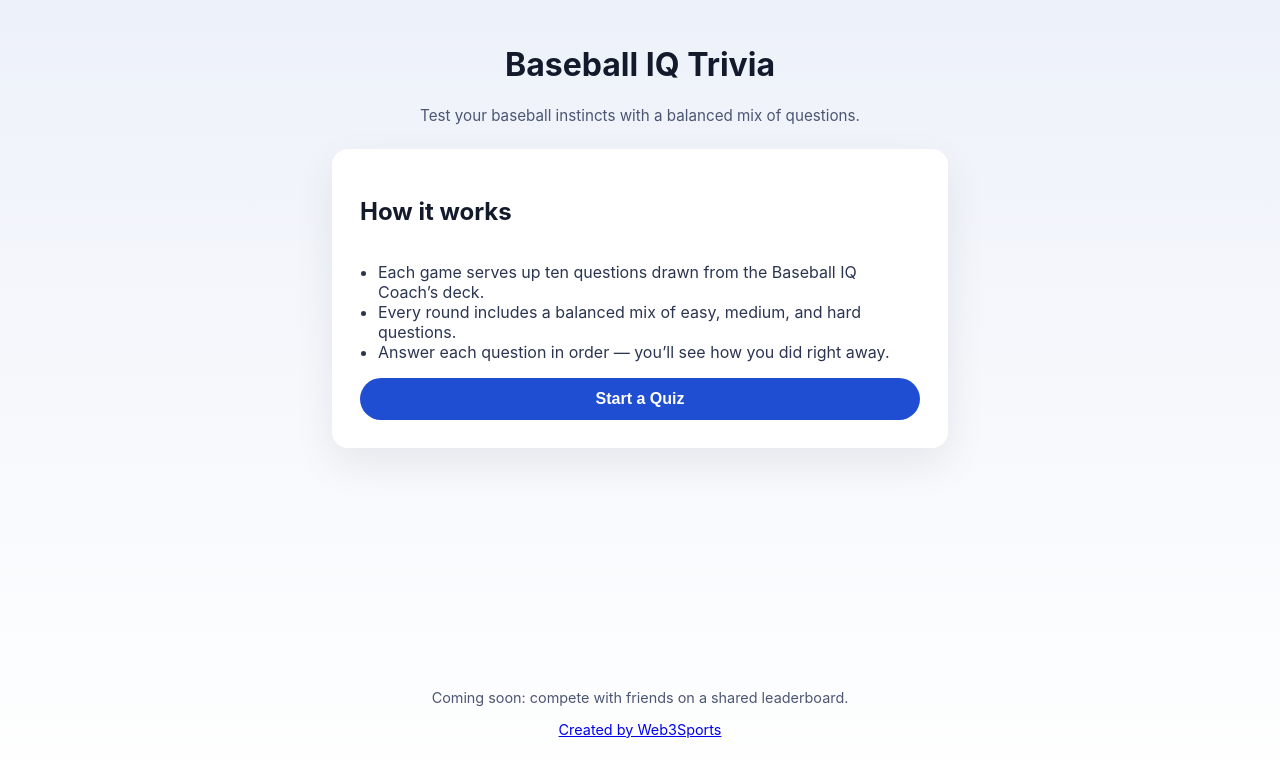
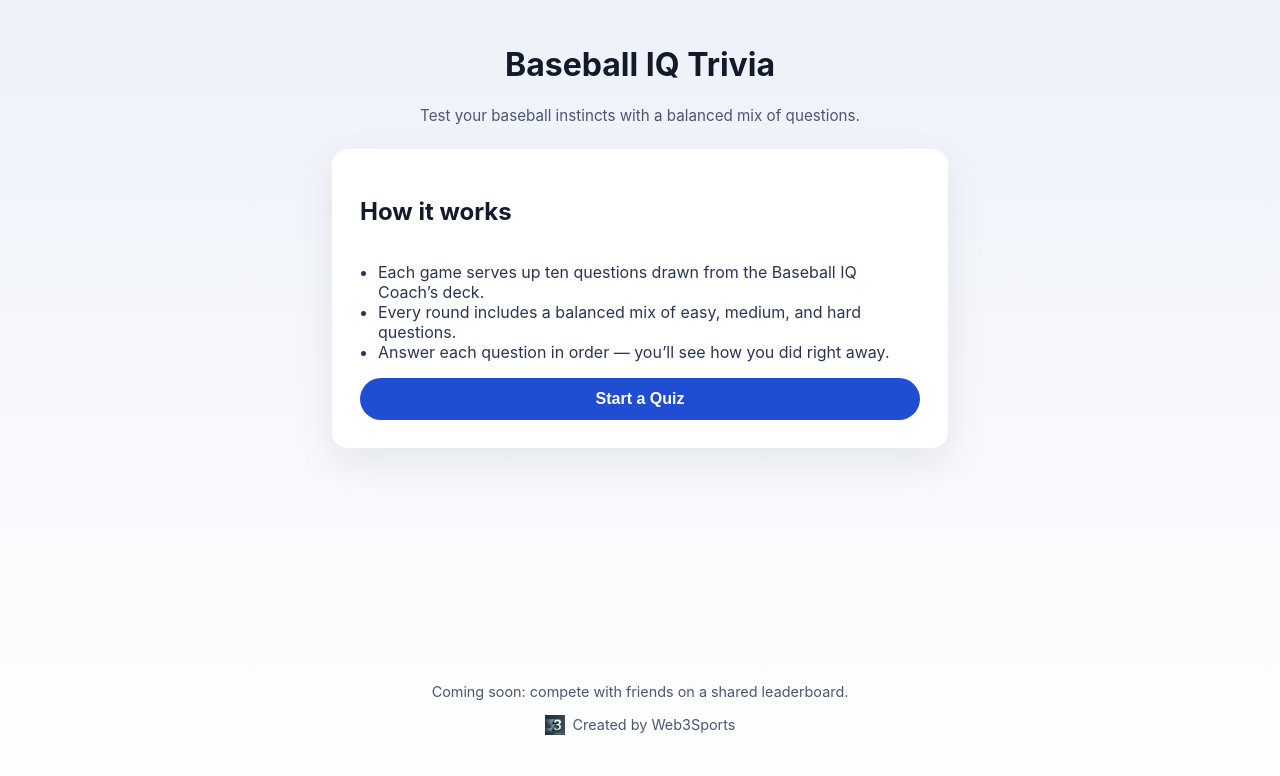
Before and after one commit to eugenelin89/BaseballIQ, a plain HTML site: page index.html in a window 1280 px wide. Drawn offline with Linux system fonts and the light colour scheme.

Commit message:
added logo

```diff
--- a/index.html
+++ b/index.html
@@ -48,7 +48,7 @@
 
     <footer class="app__footer">
       <p>Coming soon: compete with friends on a shared leaderboard.</p>
-      <p><a href="https://christopherlin.ca/web3sports/" target="_blank" rel="noopener">Created by Web3Sports</a></p>
+      <p><a class="app__footer-link" href="https://christopherlin.ca/web3sports/" target="_blank" rel="noopener"><img class="app__footer-logo" src="img/web3sportslogo.png" alt="Web3Sports logo" loading="lazy">Created by Web3Sports</a></p>
     </footer>
   </main>
 
--- a/styles.css
+++ b/styles.css
@@ -182,6 +182,24 @@ body {
   margin-top: auto;
 }
 
+.app__footer-link {
+  display: inline-flex;
+  align-items: center;
+  gap: 8px;
+  color: inherit;
+  text-decoration: none;
+}
+
+.app__footer-link:hover,
+.app__footer-link:focus {
+  text-decoration: underline;
+}
+
+.app__footer-logo {
+  height: 20px;
+  width: auto;
+}
+
 @media (max-width: 520px) {
   .card {
     gap: 12px;
```
Also changed, not shown: img/web3sportslogo.png (added).
